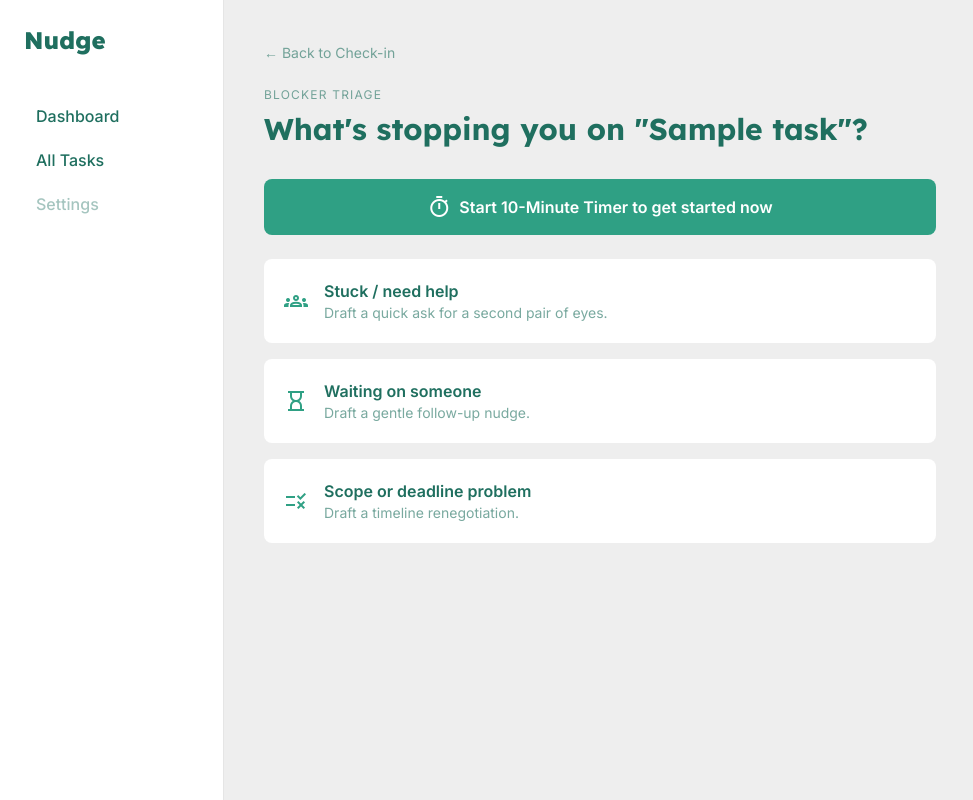
After one commit to Summerpoison/nudge, a Flask app: page /tasks/1/triage in a window 1280 px wide. The commit adds this page. Shown: the whole page, without its empty margins (0-973 px from the left). Run offline with Flask 3, Linux system fonts and the light colour scheme; tables that the repository leaves empty hold one stand-in row (values such as "Sample post"); some libraries are stand-ins or nearby versions.

Commit message:
Add blocker triage and mailto draft flow
Implements CHKP-FUNC-004 through 009: a check-in screen (Submit
Proof / I'm Blocked), a four-option triage (10-minute focus timer
plus three blocker reasons that generate editable mail drafts), and
the mailto: send-and-pause flow that optimistically sets a task to
On Hold independent of whether the email actually gets sent. No
stored contacts or drafts, per the communication-architecture
decision doc — recipients are typed fresh each time.

Also folds in a round of layout fixes from manual review: full-width
Check-In button, Mark Complete restyled to a secondary/outline
button so it stops competing visually with the page's primary
actions, and the Status card merged into Attachments since it held
no information of its own, only an action.

```diff
--- a/core-app/app.py
+++ b/core-app/app.py
@@ -11,6 +11,7 @@ from models import (
     get_all_tasks,
     get_task,
     get_task_events,
+    is_checkpoint_due,
     update_task_status,
 )
 from uploads import delete_attachment, list_attachments, save_attachment, task_upload_dir
@@ -65,7 +66,47 @@ def task_detail(task_id):
         events=get_task_events(task_id),
         attachments=list_attachments(task_id),
         buffer_pct=buffer_progress_percent(task),
+        checkpoint_due=is_checkpoint_due(task),
     )
+
+
+@app.route("/tasks/<int:task_id>/checkin")
+def checkin(task_id):
+    task = get_task(task_id)
+    if task is None:
+        abort(404)
+    return render_template("checkin.html", task=task)
+
+
+@app.route("/tasks/<int:task_id>/triage", methods=["GET", "POST"])
+def triage(task_id):
+    task = get_task(task_id)
+    if task is None:
+        abort(404)
+    if request.method == "POST":
+        reason = request.form["reason"]
+        recipient = request.form["recipient"]
+        update_task_status(task_id, "on_hold")
+        add_task_event(task_id, "triage_draft_sent", f"Blocker triage ({reason}): draft sent to {recipient}")
+        return redirect(url_for("task_detail", task_id=task_id))
+    return render_template("triage.html", task=task)
+
+
+@app.route("/tasks/<int:task_id>/triage/timer", methods=["POST"])
+def start_timer(task_id):
+    task = get_task(task_id)
+    if task is None:
+        abort(404)
+    add_task_event(task_id, "sprint_started", "Started a 10-minute focus timer")
+    return redirect(url_for("focus_timer", task_id=task_id))
+
+
+@app.route("/tasks/<int:task_id>/timer")
+def focus_timer(task_id):
+    task = get_task(task_id)
+    if task is None:
+        abort(404)
+    return render_template("timer.html", task=task)
 
 
 @app.route("/tasks/<int:task_id>/upload", methods=["POST"])
--- a/core-app/models.py
+++ b/core-app/models.py
@@ -106,3 +106,10 @@ def buffer_progress_percent(task: dict) -> int:
         return 100
     elapsed = (datetime.now() - created_at).total_seconds()
     return max(0, min(100, int(elapsed / window * 100)))
+
+
+def is_checkpoint_due(task: dict) -> bool:
+    now = datetime.now()
+    checkpoint_1 = datetime.fromisoformat(task["checkpoint_1"])
+    checkpoint_2 = datetime.fromisoformat(task["checkpoint_2"])
+    return now >= checkpoint_1 or now >= checkpoint_2
--- /dev/null
+++ b/core-app/templates/triage.html
@@ -0,0 +1,108 @@
+{% extends "base.html" %}
+{% block title %}Blocker Triage: {{ task.name }} | Nudge{% endblock %}
+{% block content %}
+<a href="{{ url_for('checkin', task_id=task.id) }}" class="text-sm text-text/60 hover:text-text mb-6 inline-block">
+    &larr; Back to Check-in
+</a>
+
+<div class="max-w-2xl">
+    <p class="text-xs uppercase tracking-widest text-text/60 mb-2">Blocker triage</p>
+    <h2 class="font-display font-bold text-3xl mb-8">What's stopping you on "{{ task.name }}"?</h2>
+
+    <form method="post" action="{{ url_for('start_timer', task_id=task.id) }}" class="mb-6">
+        <button type="submit"
+                class="w-full flex items-center justify-center gap-2 bg-accent text-white font-semibold py-4 rounded-lg">
+            <span class="material-symbols-outlined">timer</span>
+            Start 10-Minute Timer to get started now
+        </button>
+    </form>
+
+    <div class="grid grid-cols-1 gap-4 mb-8">
+        <button type="button" onclick="selectReason('stuck')"
+                class="flex items-center gap-4 bg-surface rounded-lg p-5 text-left hover:shadow-sm transition-shadow">
+            <span class="material-symbols-outlined text-accent">groups</span>
+            <div>
+                <h4 class="font-semibold">Stuck / need help</h4>
+                <p class="text-sm text-text/60">Draft a quick ask for a second pair of eyes.</p>
+            </div>
+        </button>
+        <button type="button" onclick="selectReason('waiting')"
+                class="flex items-center gap-4 bg-surface rounded-lg p-5 text-left hover:shadow-sm transition-shadow">
+            <span class="material-symbols-outlined text-accent">hourglass_empty</span>
+            <div>
+                <h4 class="font-semibold">Waiting on someone</h4>
+                <p class="text-sm text-text/60">Draft a gentle follow-up nudge.</p>
+            </div>
+        </button>
+        <button type="button" onclick="selectReason('scope')"
+                class="flex items-center gap-4 bg-surface rounded-lg p-5 text-left hover:shadow-sm transition-shadow">
+            <span class="material-symbols-outlined text-accent">rule</span>
+            <div>
+                <h4 class="font-semibold">Scope or deadline problem</h4>
+                <p class="text-sm text-text/60">Draft a timeline renegotiation.</p>
+            </div>
+        </button>
+    </div>
+
+    <form method="post" action="{{ url_for('triage', task_id=task.id) }}"
+          id="draft-form" class="hidden bg-surface rounded-xl p-8 flex flex-col gap-4">
+        <input type="hidden" name="reason" id="reason-input">
+        <div>
+            <label class="text-xs uppercase tracking-wide font-semibold text-text/70 block mb-1">To</label>
+            <input type="email" name="recipient" id="recipient-input" required placeholder="name@example.com"
+                   class="w-full border-b border-black/20 focus:border-accent outline-none py-2 bg-transparent">
+        </div>
+        <div>
+            <label class="text-xs uppercase tracking-wide font-semibold text-text/70 block mb-1">Subject</label>
+            <input type="text" name="subject" id="subject-input" required
+                   class="w-full border-b border-black/20 focus:border-accent outline-none py-2 bg-transparent">
+        </div>
+        <div>
+            <label class="text-xs uppercase tracking-wide font-semibold text-text/70 block mb-1">Message</label>
+            <textarea name="body" id="body-input" rows="8" required
+                      class="w-full border border-black/20 focus:border-accent outline-none rounded-lg p-3 bg-transparent"></textarea>
+        </div>
+        <button type="submit" class="bg-accent text-white font-semibold py-3 rounded-lg">
+            Send &amp; Pause Task
+        </button>
+    </form>
+</div>
+<script>
+    const taskName = {{ task.name|tojson }};
+    const drafts = {
+        stuck: {
+            reason: "Stuck / need help",
+            subject: `Need a hand with: ${taskName}`,
+            body: `Hi,\n\nI've hit a blocker on "${taskName}" and could use a second pair of eyes. Do you have a few minutes to help me work through it?\n\nThanks!`,
+        },
+        waiting: {
+            reason: "Waiting on someone",
+            subject: `Following up: ${taskName}`,
+            body: `Hi,\n\nJust checking in — I'm still waiting on your input for "${taskName}" before I can move forward. Let me know if anything's blocking you on your end.\n\nThanks!`,
+        },
+        scope: {
+            reason: "Scope or deadline problem",
+            subject: `Timeline update: ${taskName}`,
+            body: `Hi,\n\nI wanted to flag that the scope or timeline for "${taskName}" is turning out to be bigger than initially estimated. Could we find a time to discuss adjusting the deadline?\n\nThanks!`,
+        },
+    };
+
+    function selectReason(key) {
+        const draft = drafts[key];
+        document.getElementById('reason-input').value = draft.reason;
+        document.getElementById('subject-input').value = draft.subject;
+        document.getElementById('body-input').value = draft.body;
+        document.getElementById('recipient-input').value = '';
+        document.getElementById('draft-form').classList.remove('hidden');
+        document.getElementById('draft-form').scrollIntoView({ behavior: 'smooth' });
+    }
+
+    document.getElementById('draft-form').addEventListener('submit', () => {
+        const to = document.getElementById('recipient-input').value;
+        const subject = document.getElementById('subject-input').value;
+        const body = document.getElementById('body-input').value;
+        const mailto = `mailto:${to}?subject=${encodeURIComponent(subject)}&body=${encodeURIComponent(body)}`;
+        window.open(mailto, '_blank');
+    });
+</script>
+{% endblock %}
```
Also changed, not shown: core-app/templates/checkin.html (added, +48 -0 lines), core-app/templates/task_detail.html (+13 -7 lines), core-app/templates/timer.html (added, +31 -0 lines), docs/07-step4-triage-and-mail-draft.md (added, +84 -0 lines).
